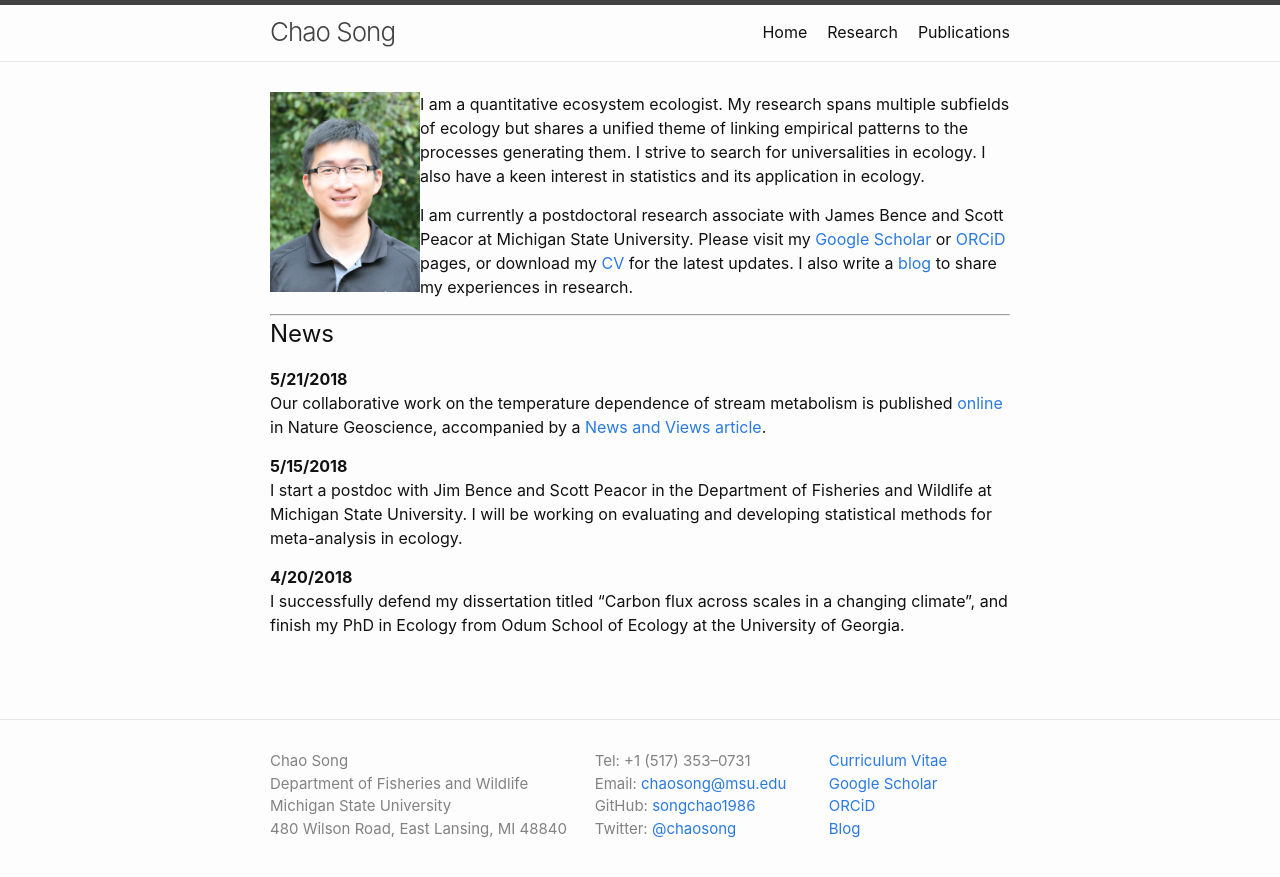
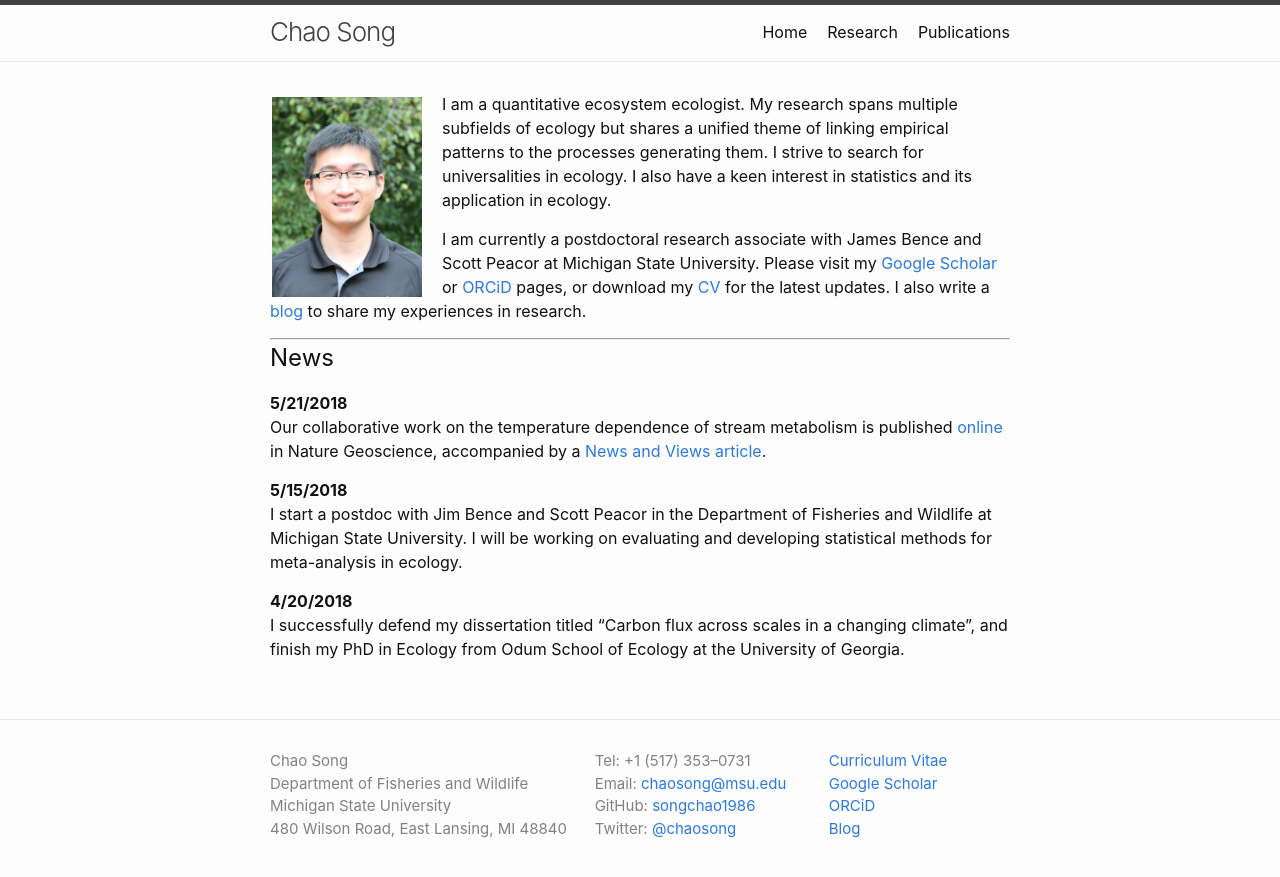
Before and after one commit to songchao1986/songchao1986.github.io, a Jekyll site: the page built from index.md, in a window 1280 px wide. Shown: the top 877 px of the page. Built offline with Jekyll 4.4.1, drawn with Linux system fonts in a browser that asks for light colours.

Commit message:
Update index.md

```diff
--- a/index.md
+++ b/index.md
@@ -3,7 +3,7 @@ layout: default
 title: Home
 ---
 
-<p><img align="left" src="/files/song_potrait.jpg" width="150"/>
+<p><img align="left" src="/files/song_potrait.jpg" width="150" style="display:inline;margin:5px 20px 2px 2px;"/>
 
 I am a quantitative ecosystem ecologist. My research spans multiple subfields of ecology but shares a unified theme of linking empirical patterns to the processes generating them. I strive to search for universalities in ecology. I also have a keen interest in statistics and its application in ecology.</p>
 
```
